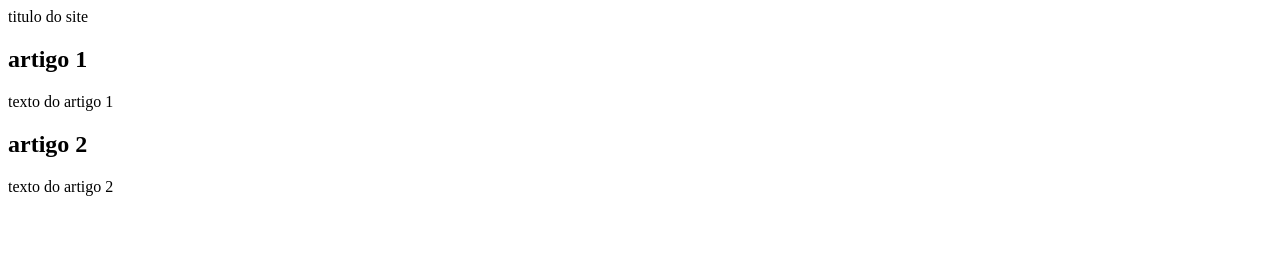
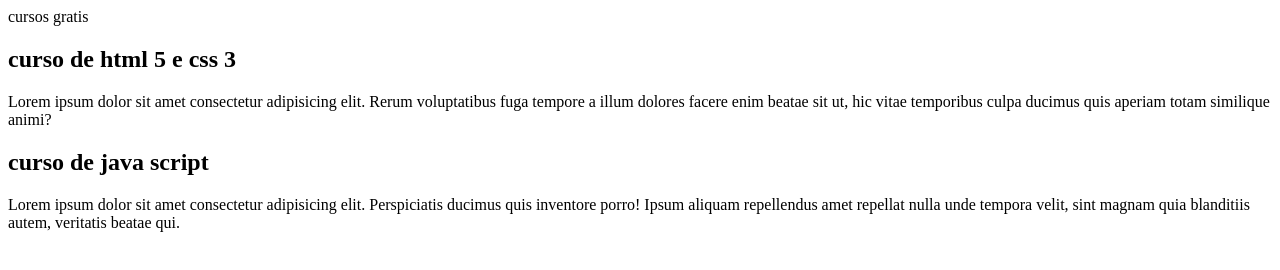
Before and after one commit to paulohscoelho/projeto-site, a plain HTML site: page index.html in a window 1280 px wide. Drawn offline with Linux system fonts and the light colour scheme.

Commit message:
comecei a escrever o conteudo

```diff
--- a/index.html
+++ b/index.html
@@ -7,17 +7,17 @@
 </head>
 <body>
     <main>
-    <header> titulo do site</header>
+    <header> cursos gratis</header>
 
     <article>
-        <h2>artigo 1</h2>
-        <p>texto do artigo 1</p>
+        <h2>curso de html 5 e css 3</h2>
+        <p>Lorem ipsum dolor sit amet consectetur adipisicing elit. Rerum voluptatibus fuga tempore a illum dolores facere enim beatae sit ut, hic vitae temporibus culpa ducimus quis aperiam totam similique animi?</p>
     </article>
 
 
     <article>
-        <h2>artigo 2</h2>
-        <p>texto do artigo 2</p>
+        <h2>curso de java script</h2>
+        <p>Lorem ipsum dolor sit amet consectetur adipisicing elit. Perspiciatis ducimus quis inventore porro! Ipsum aliquam repellendus amet repellat nulla unde tempora velit, sint magnam quia blanditiis autem, veritatis beatae qui.</p>
     </article>
 
 </main>
```
